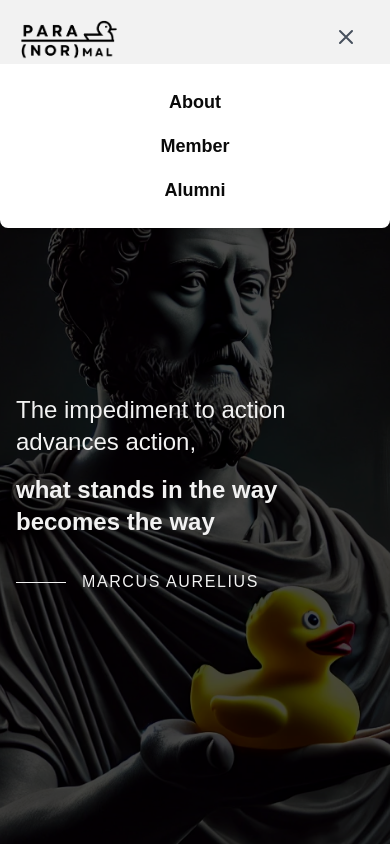
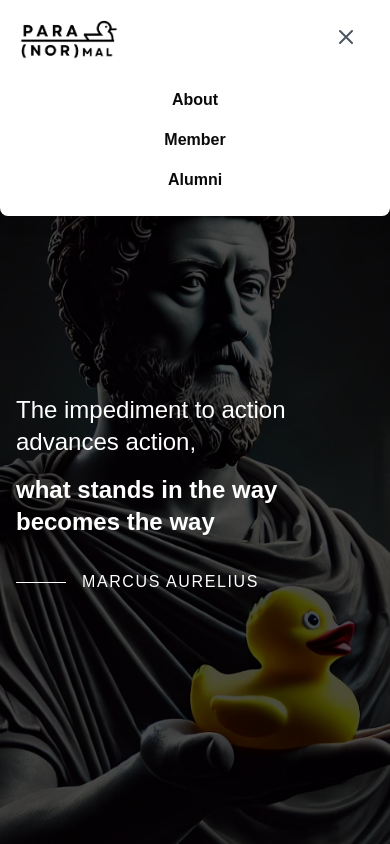
Before and after one commit to NorCortex/NorCortex.github.io, a Next.js app: page / in a window 390 px wide. Both pictures are taken after a click on the button 346 px from the left and 36 px from the top of the page. Shown: the top 844 px of the page. Built offline with nearby package versions, Linux system fonts and the light colour scheme.

Commit message:
Fix small screen navbar

```diff
--- a/components/Navbar.tsx
+++ b/components/Navbar.tsx
@@ -53,12 +53,12 @@ const Navbar = () => {
 
         {/* Mobile Menu with Overlay Click to Close */}
         {isMenuOpen && (
-          <div className="fixed inset-0 bg-black bg-opacity-5 z-50" onClick={closeMenu}>
+          <div className="fixed inset-0 z-50" onClick={closeMenu}>
             <div
               className="absolute top-16 left-0 w-full bg-white shadow-lg rounded-b-lg py-6"
               onClick={(e) => e.stopPropagation()} // Prevent closing when clicking inside
             >
-              <div className="flex flex-col items-center space-y-4 text-lg font-montserrat">
+              <div className="flex flex-col items-center space-y-4 text-md font-montserrat">
                 <Link href="/about" className="hover:text-gray-600 font-semibold" onClick={closeMenu}>About</Link>
                 <Link href="/member" className="hover:text-gray-600 font-semibold" onClick={closeMenu}>Member</Link>
                 <Link href="/alumni" className="hover:text-gray-600 font-semibold" onClick={closeMenu}>Alumni</Link>
```
